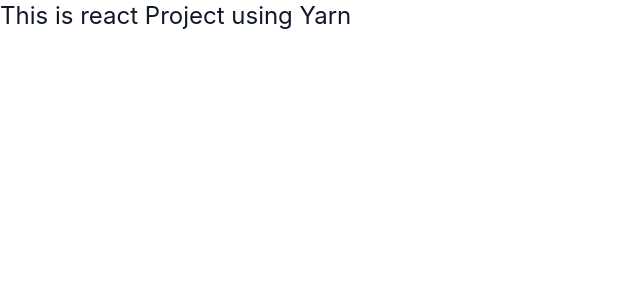
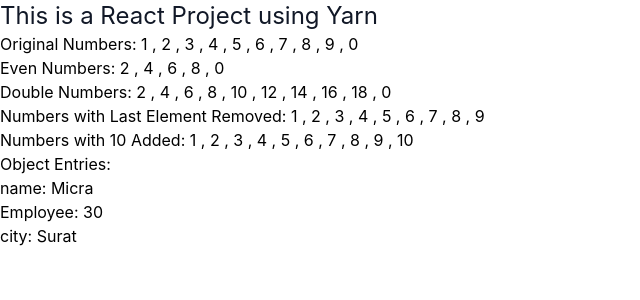
Before and after one commit to pruthasavani44/React-training, a React (Create React App) app in the folder react-yarn/: page / in a window 1280 px wide. Shown: the top 300 px of the page, without its empty margins (0-640 px from the left). Built offline with nearby package versions, Linux system fonts and the light colour scheme.

Commit message:
JavaScript Arrays and Objects

```diff
--- a/react-yarn/src/App.js
+++ b/react-yarn/src/App.js
@@ -1,9 +1,54 @@
 import './App.css';
+import React from 'react';
 
 function App() {
+  const number = [1, 2, 3, 4, 5, 6, 7, 8, 9, 0];
+
+  // Filter
+  const evenNumber = number.filter(num => num % 2 === 0);
+
+  // Map
+  const doubleNumber = number.map(num => num * 2);
+
+  //  last element removed
+  const newNumbersPop = number.slice(0, -1);
+
+  // added number
+  const newNumberArray = [...newNumbersPop, 10];
+
+  // Function to print key-value pairs of an object
+  const printObjectEntries = (obj) => {
+    return (
+      <ul>
+        {Object.entries(obj).map(([key, value]) => (
+          <li key={key}>{key}: {value}</li>
+        ))}
+      </ul>
+    );
+  };
+
+  // Example object
+
+
+
+  const exampleObject = {
+    name: "Micra",
+    Employee: 30,
+    city: "Surat"
+  };
+
   return (
     <>
-      <h1 className='text-gray-900 text-2xl'>This is react Project using Yarn</h1>
+      <h1 className='text-gray-900 text-2xl'>This is a React Project using Yarn</h1>
+
+      <p>Original Numbers: {number.join(" , ")}</p>
+      <p>Even Numbers: {evenNumber.join(" , ")}</p>
+      <p>Double Numbers: {doubleNumber.join(" , ")}</p>
+      <p>Numbers with Last Element Removed: {newNumbersPop.join(" , ")}</p>
+      <p>Numbers with 10 Added: {newNumberArray.join(" , ")}</p>
+
+      <h2>Object Entries:</h2>
+      {printObjectEntries(exampleObject)}
     </>
   );
 }
```
